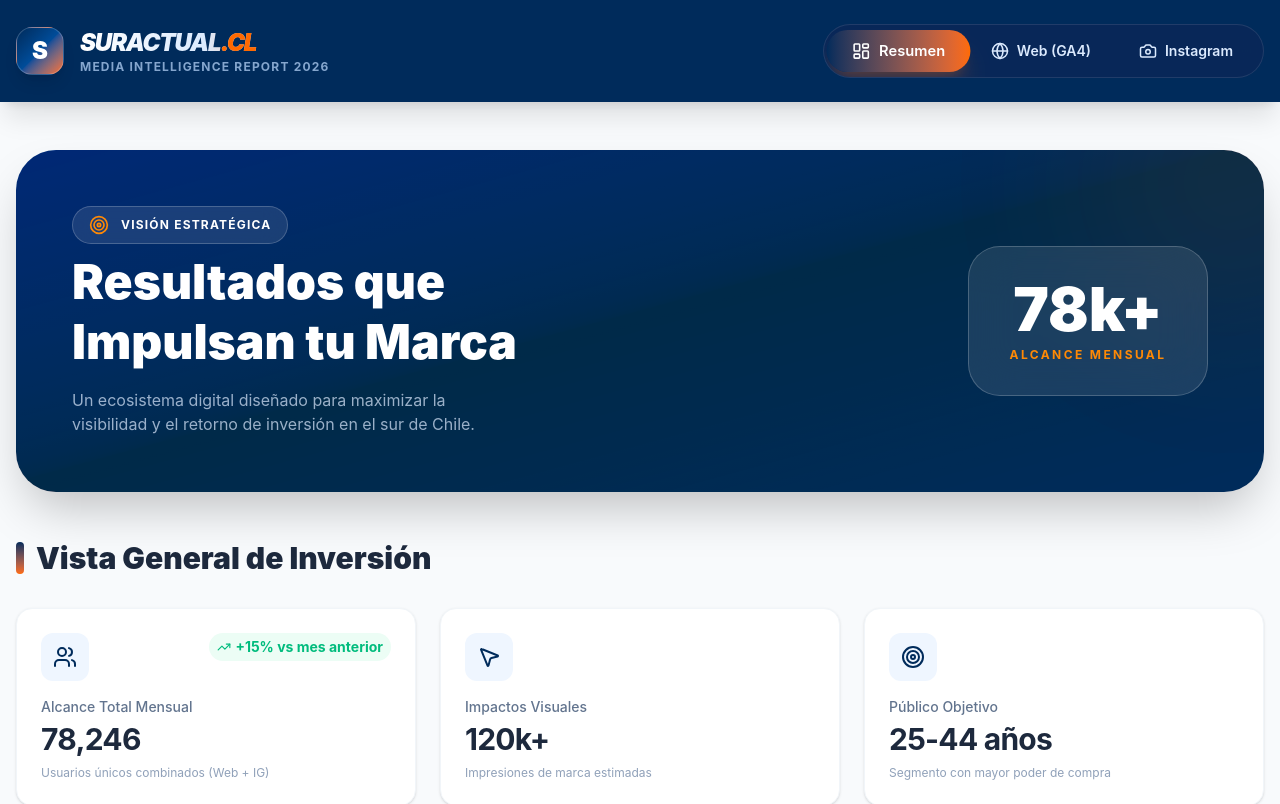
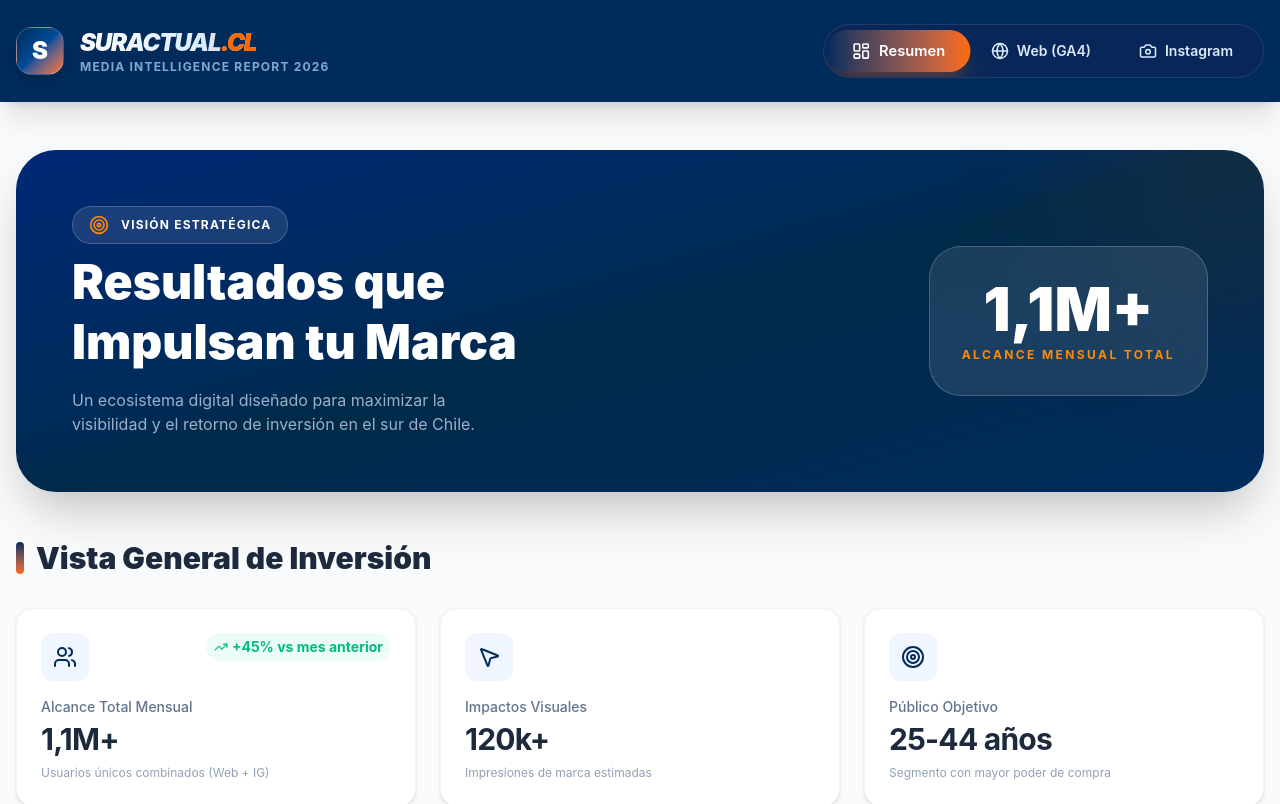
Before and after one commit to NachoAlarconRodriguez/informeweb_suractual, a React (Vite) app: page / in a window 1280 px wide. Shown: the top 804 px of the page. Built offline with nearby package versions, Linux system fonts and the light colour scheme.

Commit message:
Actualización de estadísticas reales del informe (Web e Instagram)

```diff
--- a/src/App.tsx
+++ b/src/App.tsx
@@ -37,10 +37,10 @@
 
   // Datos Instagram
   const igReachData = [
-    { day: 'Sem 1', reach: 12000 },
-    { day: 'Sem 2', reach: 25000 },
-    { day: 'Sem 3', reach: 41000 },
-    { day: 'Sem 4', reach: 55246 },
+    { day: 'Sem 1', reach: 180000 },
+    { day: 'Sem 2', reach: 450000 },
+    { day: 'Sem 3', reach: 820000 },
+    { day: 'Sem 4', reach: 1100000 },
   ];
 
   const genderData = [
@@ -155,9 +155,9 @@
                       animate={{ scale: 1, opacity: 1 }}
                       className="text-6xl font-black text-white mb-2"
                     >
-                      78k+
+                      1,1M+
                     </motion.p>
-                    <p className="text-xs font-bold uppercase tracking-[0.2em] text-orange-400">Alcance Mensual</p>
+                    <p className="text-xs font-bold uppercase tracking-[0.2em] text-orange-400">Alcance Mensual Total</p>
                   </div>
                 </div>
               </div>
@@ -173,9 +173,9 @@
                   <StatCard
                     icon={Users}
                     title="Alcance Total Mensual"
-                    value="78,246"
+                    value="1,1M+"
                     subtext="Usuarios únicos combinados (Web + IG)"
-                    trend="+15% vs mes anterior"
+                    trend="+45% vs mes anterior"
                     delay={0.1}
                   />
                   <StatCard
@@ -309,11 +309,12 @@
                 </div>
               </div>
 
-              <section className="grid grid-cols-1 sm:grid-cols-2 lg:grid-cols-4 gap-6">
-                <StatCard icon={Globe} title="Usuarios Activos" value="23,000" subtext="Últimos 28 días" delay={0.1} />
-                <StatCard icon={LayoutDashboard} title="Páginas Vistas" value="56,000" subtext="Consumo total de contenido" delay={0.2} />
-                <StatCard icon={Clock} title="Tiempo Medio" value="53s" subtext="Atención por sesión" delay={0.3} />
-                <StatCard icon={Smartphone} title="Mobile" value="91.4%" subtext="Tráfico desde celulares" delay={0.4} />
+              <section className="grid grid-cols-1 sm:grid-cols-2 lg:grid-cols-5 gap-6">
+                <StatCard icon={Users} title="Usuarios Nuevos" value="208" subtext="En el periodo" delay={0.1} />
+                <StatCard icon={LayoutDashboard} title="Eventos" value="1,2 mil" subtext="En el periodo" delay={0.2} />
+                <StatCard icon={Clock} title="Tiempo de Interacción" value="1 min 24 seg" subtext="Media por sesión" delay={0.3} />
+                <StatCard icon={MousePointer2} title="% de Interacción" value="58,9%" subtext="Engagement rate" delay={0.4} />
+                <StatCard icon={Target} title="Impresiones de Búsqueda" value="116" subtext="Visibilidad en Google" delay={0.5} />
               </section>
 
               <div className="grid grid-cols-1 lg:grid-cols-2 gap-8">
@@ -405,17 +406,17 @@
                       animate={{ scale: 1, opacity: 1 }}
                       className="text-6xl font-black text-white mb-2"
                     >
-                      +233%
+                      3,8M
                     </motion.p>
-                    <p className="text-xs font-bold uppercase tracking-[0.2em] text-orange-400">Alcance Mensual</p>
+                    <p className="text-xs font-bold uppercase tracking-[0.2em] text-orange-400">Visualizaciones Totales</p>
                   </div>
                 </div>
               </div>
 
               <div className="grid grid-cols-1 md:grid-cols-3 gap-6">
-                <StatCard icon={Users} title="Cuentas Alcanzadas" value="55,246" subtext="Último mes" delay={0.1} />
-                <StatCard icon={TrendingUp} title="Interacciones" value="1,700+" subtext="Likes, Comments, Shares" delay={0.2} />
-                <StatCard icon={MapPin} title="Seguidores Nuevos" value="340+" subtext="Crecimiento orgánico" delay={0.3} />
+                <StatCard icon={Camera} title="Visualizaciones" value="3,8 mill" subtext="Último periodo" delay={0.1} />
+                <StatCard icon={Users} title="Alcance" value="1,1 mill" subtext="Cuentas alcanzadas" delay={0.2} />
+                <StatCard icon={TrendingUp} title="Interacción Contenido" value="151,2 mil" subtext="Engagement total" delay={0.3} />
               </div>
 
               <div className="grid grid-cols-1 lg:grid-cols-2 gap-8">
```
